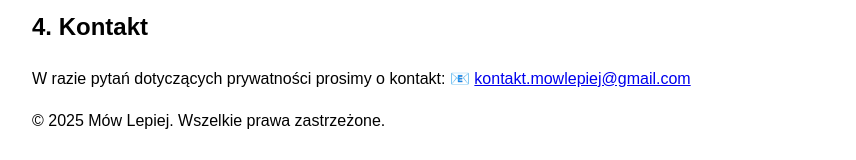
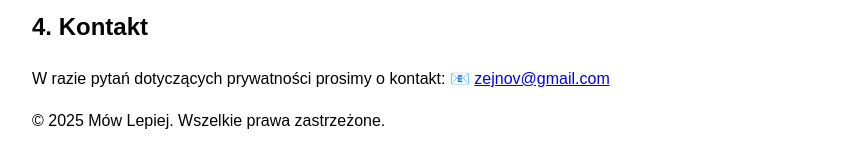
Before and after one commit to zejnov/zejnov.github.io, a plain HTML site: page index.html in a window 1280 px wide. Shown: the part 649-809 px from the top of the page, without its empty margins (208-1064 px from the left). Drawn offline with Linux system fonts and the light colour scheme.

Commit message:
Update index.html

```diff
--- a/index.html
+++ b/index.html
@@ -24,7 +24,7 @@ Może jednak wykorzystywać zewnętrzne usługi (np. Google AdMob) do wyświetla
 
 <h2>4. Kontakt</h2>
 <p>W razie pytań dotyczących prywatności prosimy o kontakt:
-📧 <a href="mailto:kontakt.mowlepiej@gmail.com">kontakt.mowlepiej@gmail.com</a></p>
+📧 <a href="mailto:zejnov+mowlepiejpolicy@gmail.com">zejnov@gmail.com</a></p>
 
 <p>&copy; 2025 Mów Lepiej. Wszelkie prawa zastrzeżone.</p>
 </body>
```
